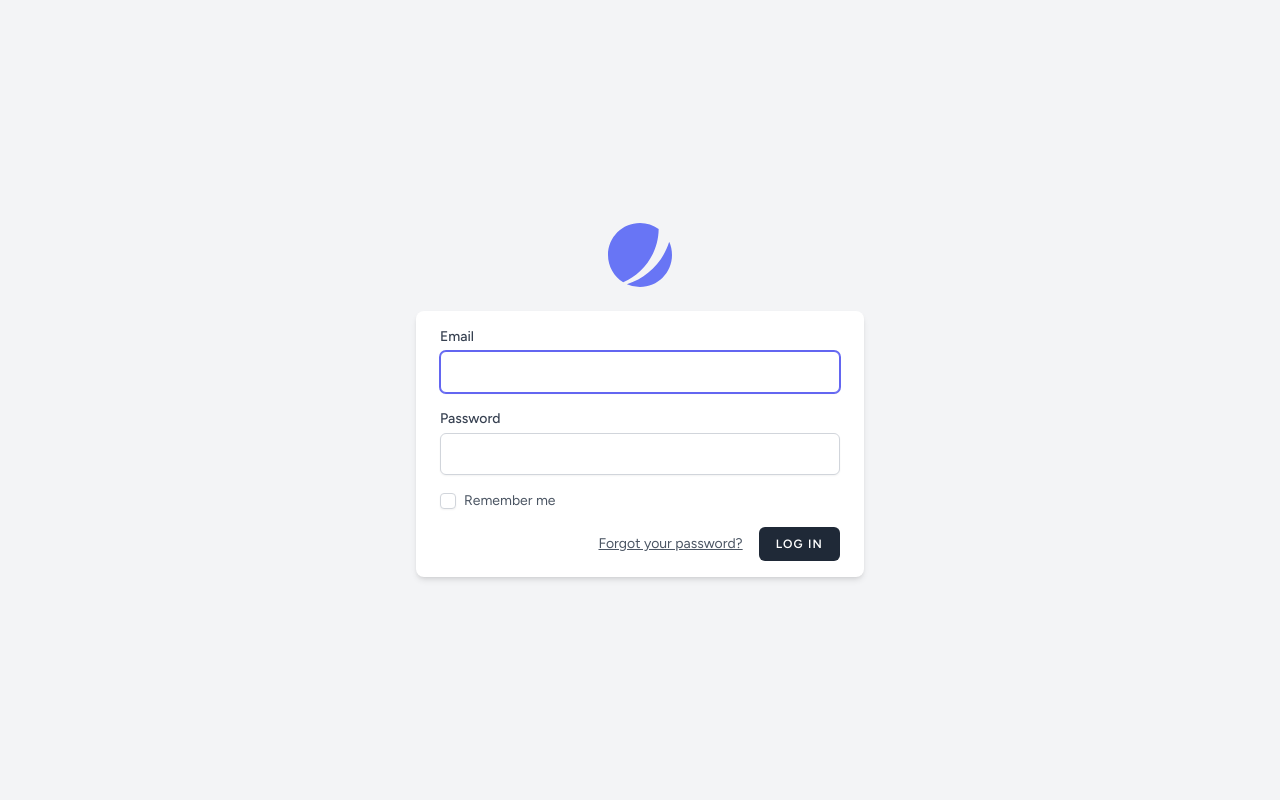
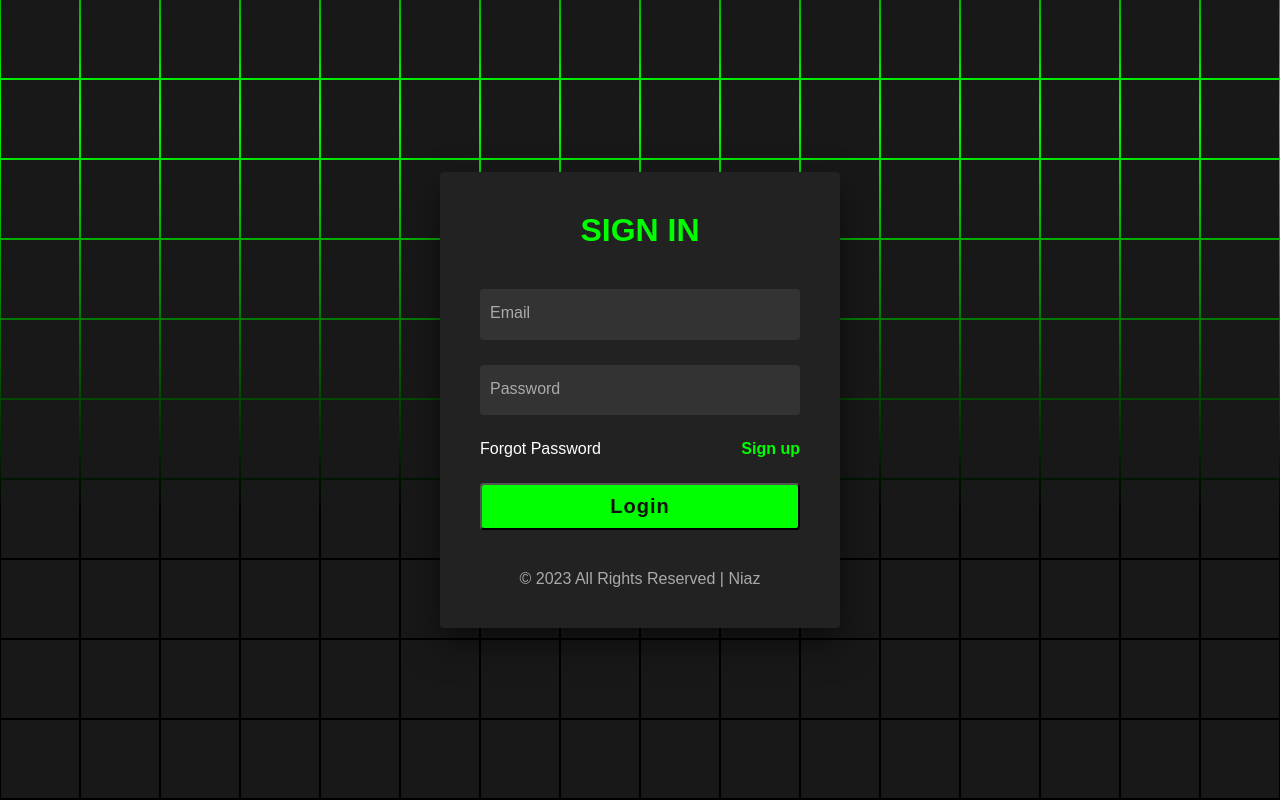
Before and after one commit to NiazAhmedNayeem/full_stack_development_with_laravel, a Laravel app: page /login in a window 1280 px wide. Run offline with Laravel 10, Linux system fonts and the light colour scheme; style sheets or scripts are compiled from the project's sources; some libraries are stand-ins or nearby versions.

Commit message:
Add login page template with HTML & CSS file

```diff
--- /dev/null
+++ b/public/admin/auth/css/style.css
@@ -0,0 +1,177 @@
+*{
+    margin: 0;
+    padding: 0;
+    box-sizing: border-box;
+    font-family: 'Quicksand', sans-serif;
+}
+
+body{
+    display: flex;
+    justify-content: center;
+    align-items: center;
+    min-height: 100vh;
+    background: #000;
+}
+
+section{
+    position: absolute;
+    width: 100vw;
+    height: 100vh;
+    display: flex;
+    justify-content: center;
+    align-items: center;
+    gap: 2px;
+    flex-wrap: wrap;
+    overflow: hidden;
+}
+
+section span{
+    position: relative;
+    display: block;
+    width: calc(6.25vw - 2px);
+    height: calc(6.25vw - 2px);
+    background: #181818;
+    z-index: 2;
+    transition: 1.5s;
+}
+
+section::before{
+    content: '';
+    position: absolute;
+    width: 100%;
+    height: 100%;
+    background: linear-gradient(#000, #0f0, #000);
+    animation: animate 5s linear infinite;
+}
+
+@keyframes animate{
+    0%{
+        transform: translateY(-100%);
+    }
+    100%{
+        transform: translateY(100%);
+    }
+}
+
+section span:hover{
+    background: #0f0;
+    transition: 0s;
+}
+
+section .main{
+    position: absolute;
+    width: 400px;
+    background: #222;
+    z-index: 1000;
+    display: flex;
+    justify-content: center;
+    padding: 40px;
+    border-radius: 4px;
+    box-shadow: 0 15px 35px rgba(0,0,0,0.5);
+}
+
+section .main .content{
+    position: relative;
+    width: 100%;
+    display: flex;
+    justify-content: center;
+    align-items: center;
+    flex-direction: column;
+    gap: 40px;
+}
+
+section .main .content h2{
+    font-size: 2em;
+    color: #0f0;
+    text-transform: uppercase;
+}
+
+section .main .content .form{
+    width: 100%;
+    display: flex;
+    flex-direction: column;
+    gap: 25px;
+}
+
+section .main .content .form .inputBx{
+    position: relative;
+    width: 100%;
+}
+
+section .main .content .form .inputBx input{
+    position: relative;
+    width: 100%;
+    background: #333;
+    border: none;
+    outline: none;
+    padding: 25px 10px 7.5px;
+    border-radius: 4px;
+    color: #fff;
+    font-weight: 500;
+    font-size: 1em;
+}
+
+section .main .content .form .inputBx i{
+    position: absolute;
+    left: 0;
+    padding: 15px 10px;
+    font-style: normal;
+    color: #aaa;
+    transition: 0.5s;
+    pointer-events: none;
+}
+.main .content .form .inputBx input:focus ~ i,
+.main .content .form .inputBx input:valid ~ i{
+    transform: translateY(-7.5px);
+    font-size: 0.8em;
+    color: #fff;
+}
+
+.main .content .form .links{
+    position: relative;
+    width: 100%;
+    display: flex;
+    justify-content: space-between;
+}
+
+.main .content .form .links a{
+    color: #fff;
+    text-decoration: none;
+}
+
+.main .content .form .links a:nth-child(2)
+{
+    color: #0f0;
+    font-weight: 600;
+}
+
+
+.main .content .form .inputBx button[type="submit"]{
+    padding: 10px;
+    width: 100%;
+    border-radius: 4px;
+    background: #0f0;
+    color: #111;
+    font-weight: 600;
+    font-size: 1.25em;
+    letter-spacing: 0.05em;
+    cursor: pointer;
+}
+
+.text{
+    color: #aaa;
+}
+
+@media(max-width: 990px){
+    section span{
+        width: calc(10vw - 2px);
+        height: calc(10vw - 2px);
+    }
+}
+
+@media(max-width: 600px){
+    section span{
+        width: calc(20vw - 2px);
+        height: calc(20vw - 2px);
+    }
+}
--- a/resources/views/auth/login.blade.php
+++ b/resources/views/auth/login.blade.php
@@ -1,48 +1,273 @@
-<x-guest-layout>
-    <x-authentication-card>
-        <x-slot name="logo">
-            <x-authentication-card-logo />
-        </x-slot>
+<!DOCTYPE html>
+<html lang="en">
+<head>
+    <meta charset="UTF-8">
+    <meta http-equiv="X-UA-Compatible" content="IE=edge">
+    <meta name="viewport" content="width=device-width, initial-scale=1.0">
+    <title>Login Page</title>
+    <link rel="stylesheet" href="{{'/'}}admin/auth/css/style.css">
+</head>
+<body>
+<section>
 
-        <x-validation-errors class="mb-4" />
+    <span></span>
+    <span></span>
+    <span></span>
+    <span></span>
+    <span></span>
+    <span></span>
+    <span></span>
+    <span></span>
+    <span></span>
+    <span></span>
+    <span></span>
+    <span></span>
+    <span></span>
+    <span></span>
+    <span></span>
+    <span></span>
+    <span></span>
+    <span></span>
+    <span></span>
+    <span></span>
+    <span></span>
+    <span></span>
+    <span></span>
+    <span></span>
+    <span></span>
+    <span></span>
+    <span></span>
+    <span></span>
+    <span></span>
+    <span></span>
+    <span></span>
+    <span></span>
+    <span></span>
+    <span></span>
+    <span></span>
+    <span></span>
+    <span></span>
+    <span></span>
+    <span></span>
+    <span></span>
+    <span></span>
+    <span></span>
+    <span></span>
+    <span></span>
+    <span></span>
+    <span></span>
+    <span></span>
+    <span></span>
+    <span></span>
+    <span></span>
+    <span></span>
+    <span></span>
+    <span></span>
+    <span></span>
+    <span></span>
+    <span></span>
+    <span></span>
+    <span></span>
+    <span></span>
+    <span></span>
+    <span></span>
+    <span></span>
+    <span></span>
+    <span></span>
+    <span></span>
+    <span></span>
+    <span></span>
+    <span></span>
+    <span></span>
+    <span></span>
+    <span></span>
+    <span></span>
+    <span></span>
+    <span></span>
+    <span></span>
+    <span></span>
+    <span></span>
+    <span></span>
+    <span></span>
+    <span></span>
+    <span></span>
+    <span></span>
+    <span></span>
+    <span></span>
+    <span></span>
+    <span></span>
+    <span></span>
+    <span></span>
+    <span></span>
+    <span></span>
+    <span></span>
+    <span></span>
+    <span></span>
+    <span></span>
+    <span></span>
+    <span></span>
+    <span></span>
+    <span></span>
+    <span></span>
+    <span></span>
+    <span></span>
+    <span></span>
+    <span></span>
+    <span></span>
+    <span></span>
+    <span></span>
+    <span></span>
+    <span></span>
+    <span></span>
+    <span></span>
+    <span></span>
+    <span></span>
+    <span></span>
+    <span></span>
+    <span></span>
+    <span></span>
+    <span></span>
+    <span></span>
+    <span></span>
+    <span></span>
+    <span></span>
+    <span></span>
+    <span></span>
+    <span></span>
+    <span></span>
+    <span></span>
+    <span></span>
+    <span></span>
+    <span></span>
+    <span></span>
+    <span></span>
+    <span></span>
+    <span></span>
+    <span></span>
+    <span></span>
+    <span></span>
+    <span></span>
+    <span></span>
+    <span></span>
+    <span></span>
+    <span></span>
+    <span></span>
+    <span></span>
+    <span></span>
+    <span></span>
+    <span></span>
+    <span></span>
+    <span></span>
+    <span></span>
+    <span></span>
+    <span></span>
+    <span></span>
+    <span></span>
+    <span></span>
+    <span></span>
+    <span></span>
+    <span></span>
+    <span></span>
+    <span></span>
+    <span></span>
+    <span></span>
+    <span></span>
+    <span></span>
+    <span></span>
+    <span></span>
+    <span></span>
+    <span></span>
+    <span></span>
+    <span></span>
+    <span></span>
+    <span></span>
+    <span></span>
+    <span></span>
+    <span></span>
+    <span></span>
+    <span></span>
+    <span></span>
+    <span></span>
+    <span></span>
+    <span></span>
+    <span></span>
+    <span></span>
+    <span></span>
+    <span></span>
+    <span></span>
+    <span></span>
+    <span></span>
+    <span></span>
+    <span></span>
+    <span></span>
+    <span></span>
+    <span></span>
+    <span></span>
+    <span></span>
+    <span></span>
+    <span></span>
+    <span></span>
+    <span></span>
+    <span></span>
+    <span></span>
+    <span></span>
+    <span></span>
+    <span></span>
+    <span></span>
+    <span></span>
+    <span></span>
+    <span></span>
+    <span></span>
+    <span></span>
+    <span></span>
+    <span></span>
+    <span></span>
+    <span></span>
+    <span></span>
+    <span></span>
+    <span></span>
+    <span></span>
+    <span></span>
+    <span></span>
+    <span></span>
+    <span></span>
+    <span></span>
+    <span></span>
+    <span></span>
+    <span></span>
+    <span></span>
+    <span></span>
+    <span></span>
+    <span></span>
+    <span></span>
+    <span></span>
+    <span></span>
+    <span></span>
 
-        @if (session('status'))
-            <div class="mb-4 font-medium text-sm text-green-600">
-                {{ session('status') }}
-            </div>
-        @endif
-
-        <form method="POST" action="{{ route('login') }}">
-            @csrf
-
-            <div>
-                <x-label for="email" value="{{ __('Email') }}" />
-                <x-input id="email" class="block mt-1 w-full" type="email" name="email" :value="old('email')" required autofocus autocomplete="username" />
-            </div>
-
-            <div class="mt-4">
-                <x-label for="password" value="{{ __('Password') }}" />
-                <x-input id="password" class="block mt-1 w-full" type="password" name="password" required autocomplete="current-password" />
-            </div>
-
-            <div class="block mt-4">
-                <label for="remember_me" class="flex items-center">
-                    <x-checkbox id="remember_me" name="remember" />
-                    <span class="ml-2 text-sm text-gray-600">{{ __('Remember me') }}</span>
-                </label>
-            </div>
-
-            <div class="flex items-center justify-end mt-4">
-                @if (Route::has('password.request'))
-                    <a class="underline text-sm text-gray-600 hover:text-gray-900 rounded-md focus:outline-none focus:ring-2 focus:ring-offset-2 focus:ring-indigo-500" href="{{ route('password.request') }}">
-                        {{ __('Forgot your password?') }}
-                    </a>
-                @endif
-
-                <x-button class="ml-4">
-                    {{ __('Log in') }}
-                </x-button>
-            </div>
-        </form>
-    </x-authentication-card>
-</x-guest-layout>
+    <div class="main">
+        <div class="content">
+            <h2>Sign In</h2>
+            <form class="form" action="{{route('login')}}" method="POST">
+                @csrf
+                <div class="inputBx">
+                    <input type="email" name="email" required>
+                    <i>Email</i>
+                </div>
+                <div class="inputBx">
+                    <input type="password" name="password" required>
+                    <i>Password</i>
+                </div>
+                <div class="links">
+                    <a href="#">Forgot Password</a>
+                    <a href="#">Sign up</a>
+                </div>
+                <div class="inputBx">
+                    <button type="submit">Login</button>
+                </div>
+            </form>
+            <p class="text">&copy; 2023 All Rights Reserved | Niaz </p>
+        </div>
+    </div>
+</section>
+</body>
+</html>
```
Also changed, not shown: routes/web.php (+2 -5 lines).
